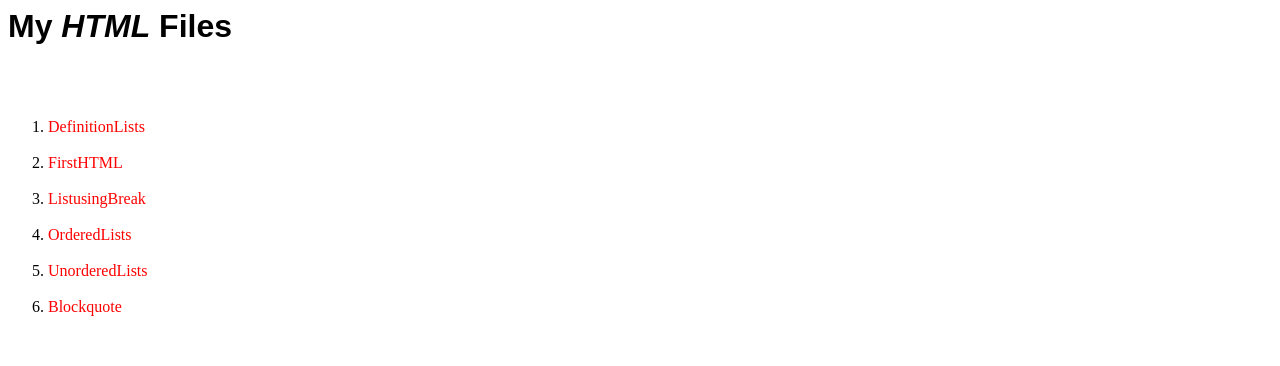
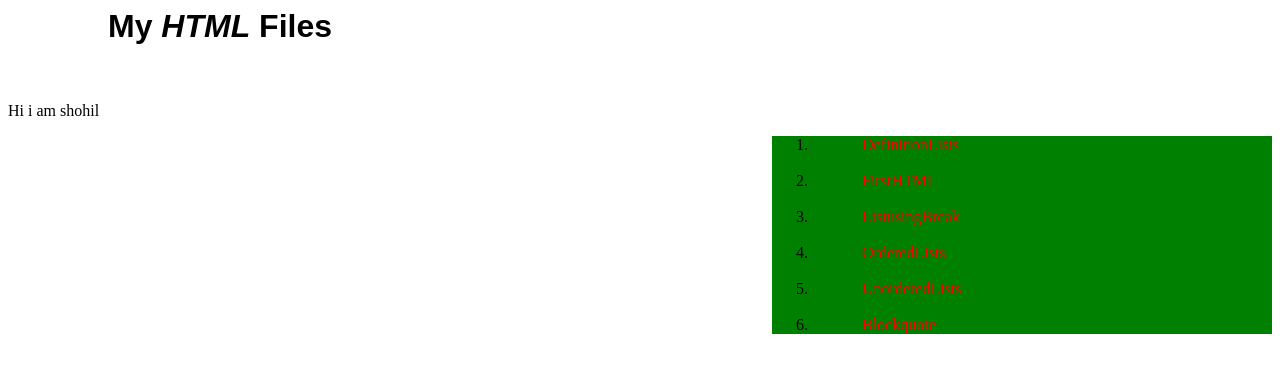
Before and after one commit to shohil06/HTML, a plain HTML site: page Index.html in a window 1280 px wide. Shown: the top 366 px of the page. Drawn offline with Linux system fonts and the light colour scheme.

Commit message:
Minor Modifications

```diff
--- a/CSS/Style_1_LinkEdit.css
+++ b/CSS/Style_1_LinkEdit.css
@@ -1,10 +1,17 @@
 a
   {
       color: red; text-decoration: none;
+      margin-left: 50px;
   }
 
 h1
   {
     font-family: Arial, sans-serif;
+    margin-left: 100px;
 
   }
+  div{
+    margin-left: auto;
+    background-color: green;
+    width:500px;
+  }
--- a/Index.html
+++ b/Index.html
@@ -8,6 +8,8 @@ My Index Page
 <body>
   <h1> My <em>HTML</em> Files </h1>
   <br><br>
+  <shohil>Hi i am shohil
+      <div>
           <ol>
             <li>
               <a href="DefinitionLists.html"> DefinitionLists </a>
@@ -33,6 +35,7 @@ My Index Page
               <a href="Blockquote.html" target=""> Blockquote </a>
             </li>
           </ol>
+        </div>
     <br>
     <br>
     <img src="IMG/Image1.jpg" alt="This is a random image from google" />
```
Lines whose indentation alone changed are shown as unchanged.
